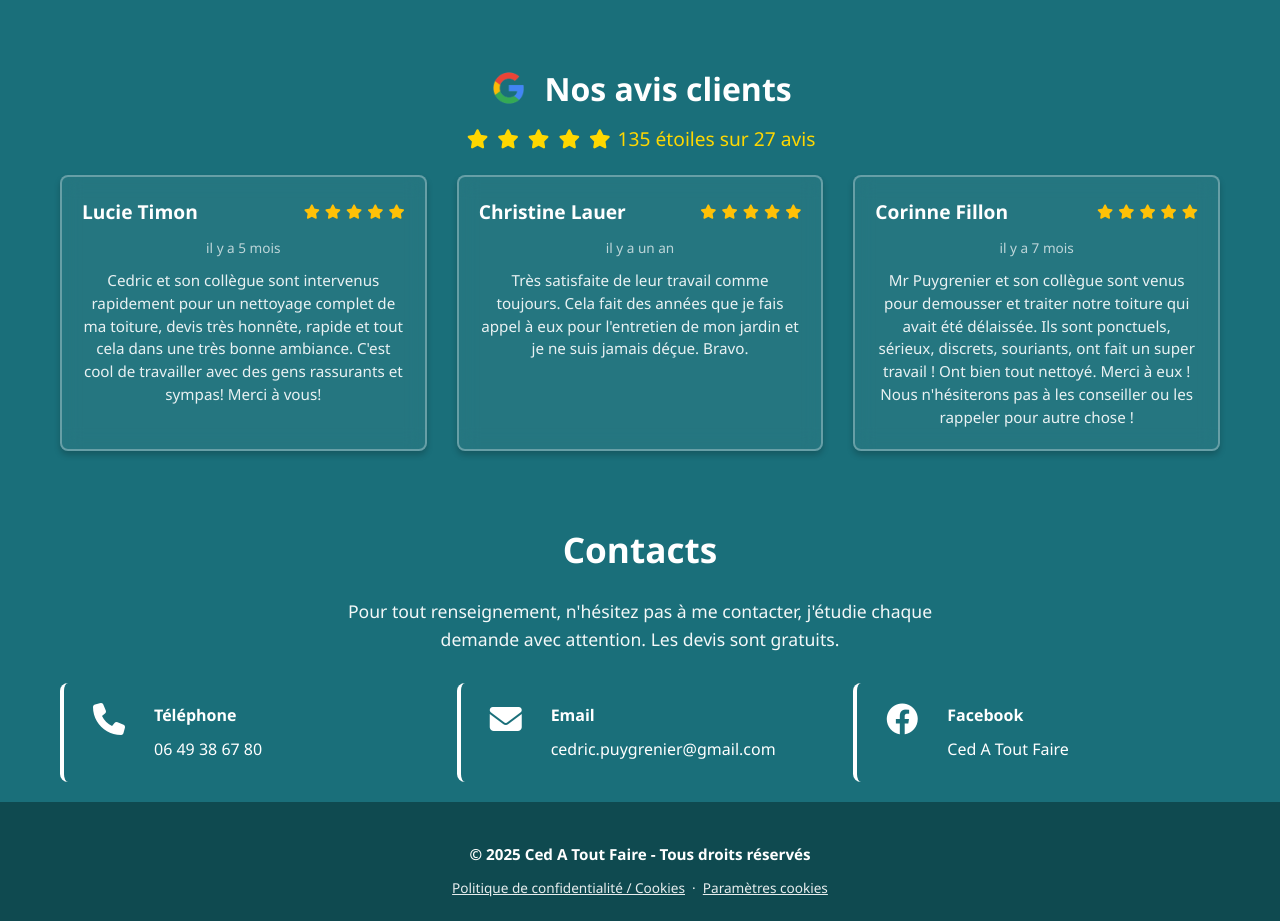
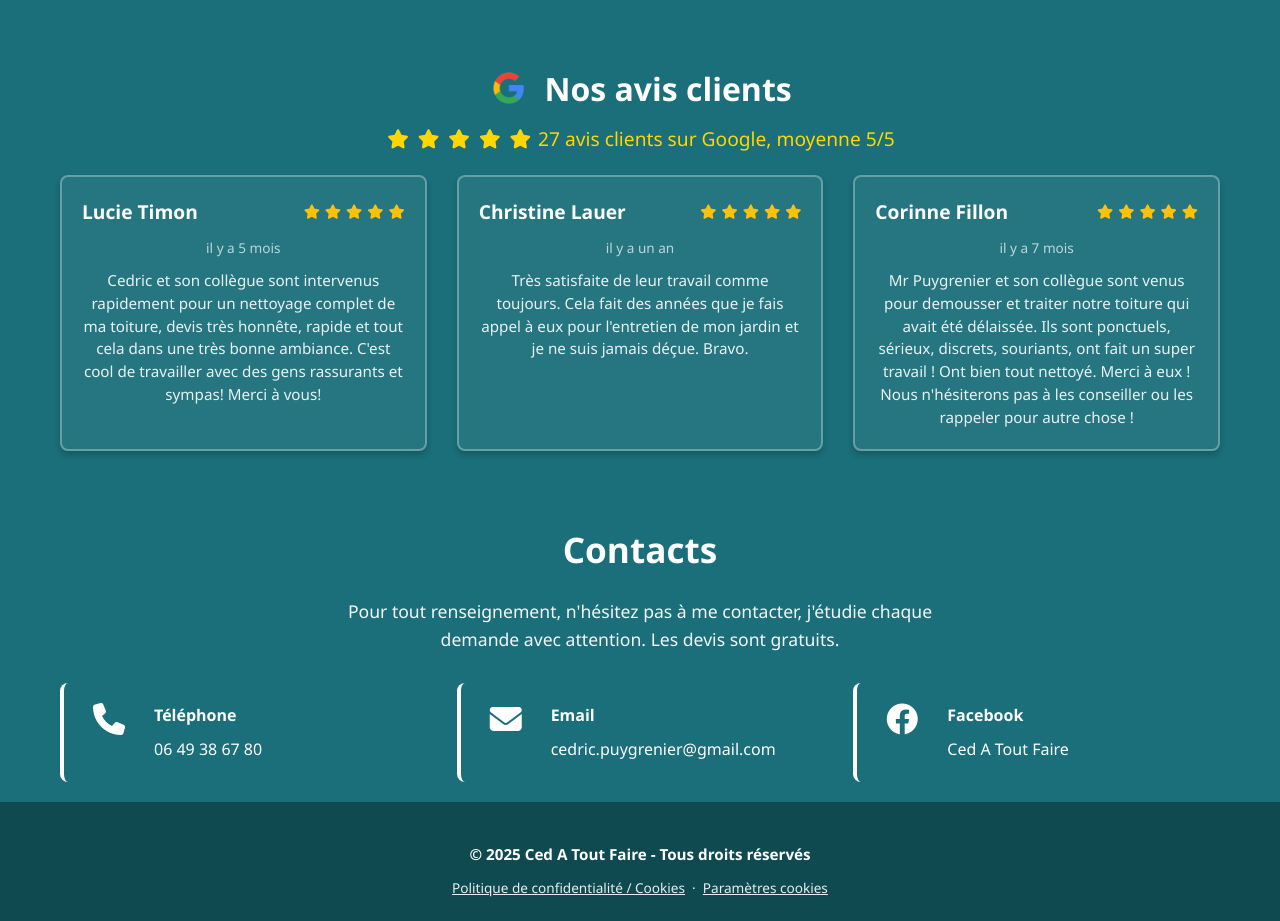
Before and after one commit to SoulSurfer17/cedatoutfaire, a plain HTML site: page index.html in a window 1280 px wide. Shown: the part 980-1901 px from the top of the page. Drawn offline with Linux system fonts and the light colour scheme.

Commit message:
chore: mise à jour de index.html

```diff
--- a/index.html
+++ b/index.html
@@ -361,7 +361,7 @@
                         <i class="fas fa-star"></i>
                         <i class="fas fa-star"></i>
                         <i class="fas fa-star"></i>
-                        135 étoiles sur 27 avis
+                        27 avis clients sur Google, moyenne 5/5
                     </p>
                     <!-- Galerie d'avis (texte) -->
                     <div class="avis-gallery" aria-label="Galerie des avis clients">
```
